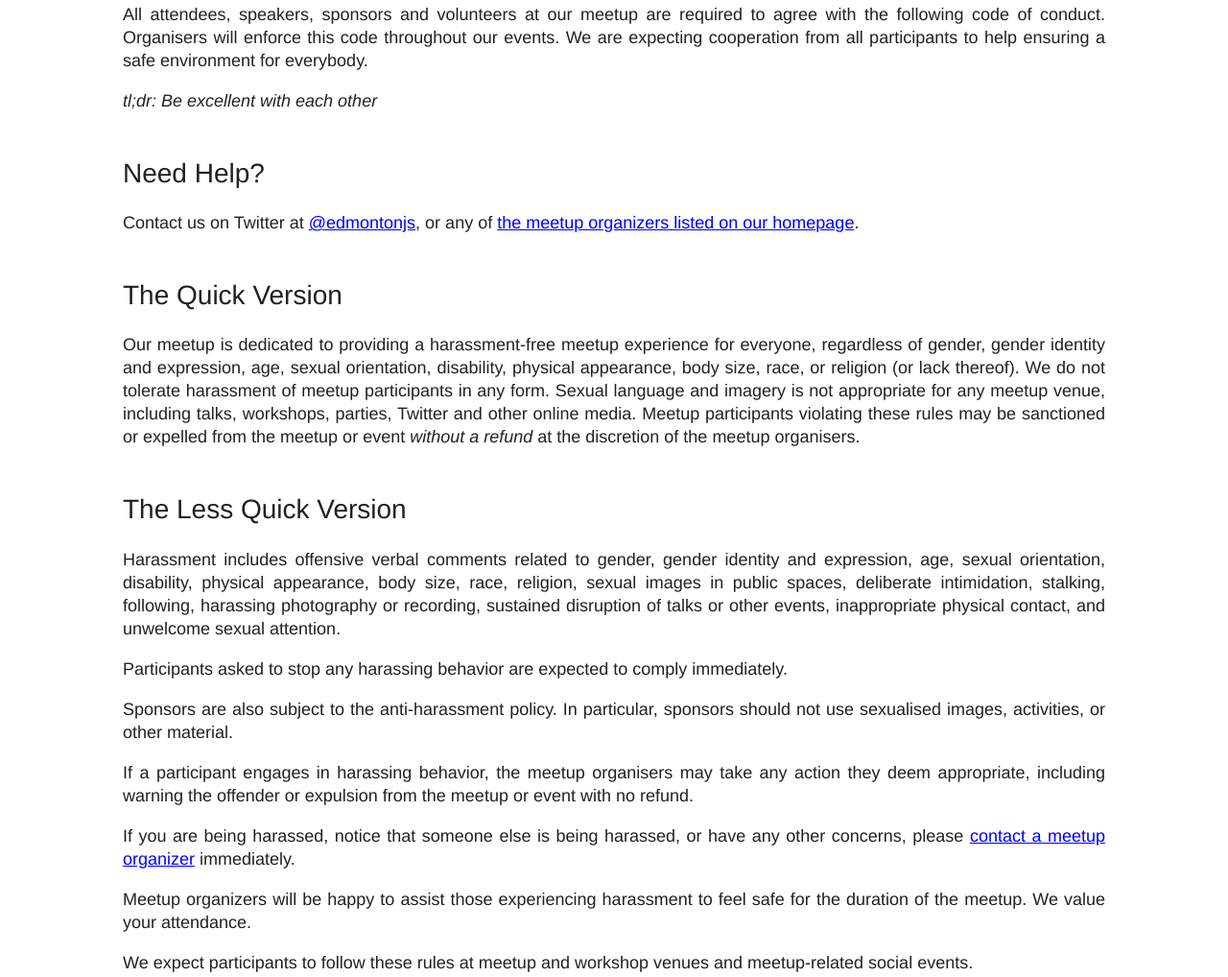
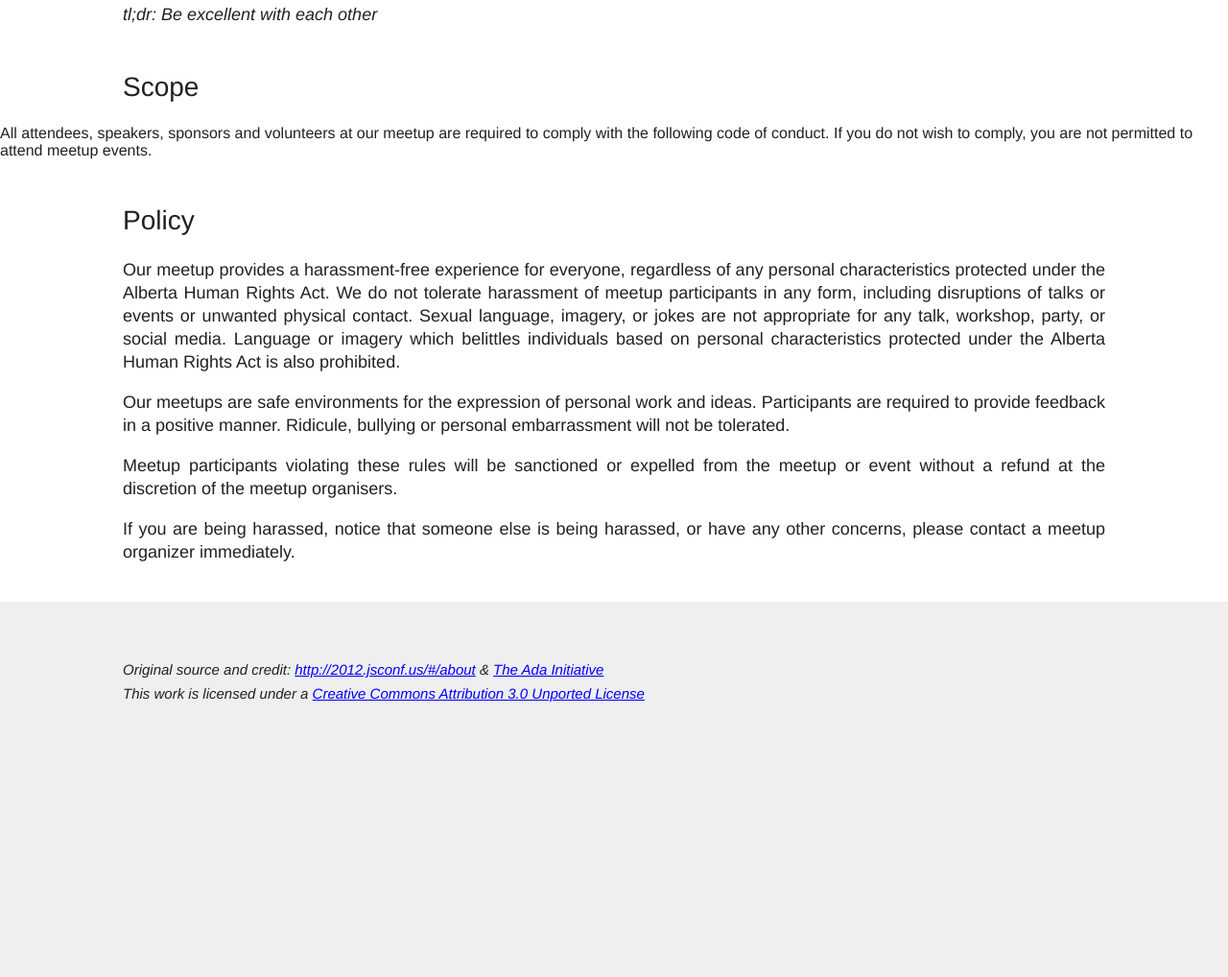
Before and after one commit to ExchangeJS/exchangejs-org, a plain HTML site: page code-of-conduct.html in a window 1280 px wide. Shown: the part 151-1169 px from the top of the page at 96% size. After the commit the page ends 944 px from the top, so only its background shows below. Drawn offline with Linux system fonts and the light colour scheme.

Commit message:
Update code-of-conduct.html
I was lucky enough to have a few minutes of time from a human rights lawyer who suggested some edits. The changes mostly make things simpler and remove a bunch of the boilerplate.

```diff
--- a/code-of-conduct.html
+++ b/code-of-conduct.html
@@ -66,33 +66,21 @@ em {
 <body>
 <h1>Meetup Code of Conduct</h1>
 
-<p>All attendees, speakers, sponsors and volunteers at our meetup are required to agree with the following code of conduct. Organisers will enforce this code throughout our events. We are expecting cooperation from all participants to help ensuring a safe environment for everybody.</p>
-
 <p><em>tl;dr: Be excellent with each other</em></p>
 
-<h2>Need Help?</h2>
+<h2>Scope</h2>
 
-<p>Contact us on Twitter at <a href="https://twitter.com/edmontonjs">@edmontonjs</a>, or any of <a href="index.html#organizers">the meetup organizers listed on our homepage</a>.</p>
+All attendees, speakers, sponsors and volunteers at our meetup are required to comply with the following code of conduct. If you do not wish to comply, you are not permitted to attend meetup events.
 
-<h2>The Quick Version</h2>
+<h2>Policy</h2>
 
-<p>Our meetup is dedicated to providing a harassment-free meetup experience for everyone, regardless of gender, gender identity and expression, age, sexual orientation, disability, physical appearance, body size, race, or religion (or lack thereof). We do not tolerate harassment of meetup participants in any form. Sexual language and imagery is not appropriate for any meetup venue, including talks, workshops, parties, Twitter and other online media. Meetup participants violating these rules may be sanctioned or expelled from the meetup or event <em>without a refund</em> at the discretion of the meetup organisers.</p>
+<p>Our meetup provides a harassment-free experience for everyone, regardless of any personal characteristics protected under the Alberta Human Rights Act. We do not tolerate harassment of meetup participants in any form, including disruptions of talks or events or unwanted physical contact. Sexual language, imagery, or jokes are not appropriate for any talk, workshop, party, or social media. Language or imagery which belittles individuals based on personal characteristics protected under the Alberta Human Rights Act is also prohibited.</p>
 
-<h2>The Less Quick Version</h2>
+<p>Our meetups are safe environments for the expression of personal work and ideas. Participants are required to provide feedback in a positive manner. Ridicule, bullying or personal embarrassment will not be tolerated.</p>
 
-<p>Harassment includes offensive verbal comments related to gender, gender identity and expression, age, sexual orientation, disability, physical appearance, body size, race, religion, sexual images in public spaces, deliberate intimidation, stalking, following, harassing photography or recording, sustained disruption of talks or other events, inappropriate physical contact, and unwelcome sexual attention.</p>
+<p>Meetup participants violating these rules will be sanctioned or expelled from the meetup or event without a refund at the discretion of the meetup organisers.</p>
 
-<p>Participants asked to stop any harassing behavior are expected to comply immediately.</p>
-
-<p>Sponsors are also subject to the anti-harassment policy. In particular, sponsors should not use sexualised images, activities, or other material.</p>
-
-<p>If a participant engages in harassing behavior, the meetup organisers may take any action they deem appropriate, including warning the offender or expulsion from the meetup or event with no refund.</p>
-
-<p>If you are being harassed, notice that someone else is being harassed, or have any other concerns, please <a href="index.html#organizers">contact a meetup organizer</a> immediately.</p>
-
-<p>Meetup organizers will be happy to assist those experiencing harassment to feel safe for the duration of the meetup. We value your attendance.</p>
-
-<p>We expect participants to follow these rules at meetup and workshop venues and meetup-related social events.</p>
+<p>If you are being harassed, notice that someone else is being harassed, or have any  other concerns, please contact a meetup organizer immediately.<p>
 
 <div class="footer">
 <p><small><em>Original source and credit: <a href="http://2012.jsconf.us/#/about">http://2012.jsconf.us/#/about</a> &amp; <a href="http://geekfeminism.wikia.com/wiki/Meetup_anti-harassment/Policy">The Ada Initiative</a><br>
```
